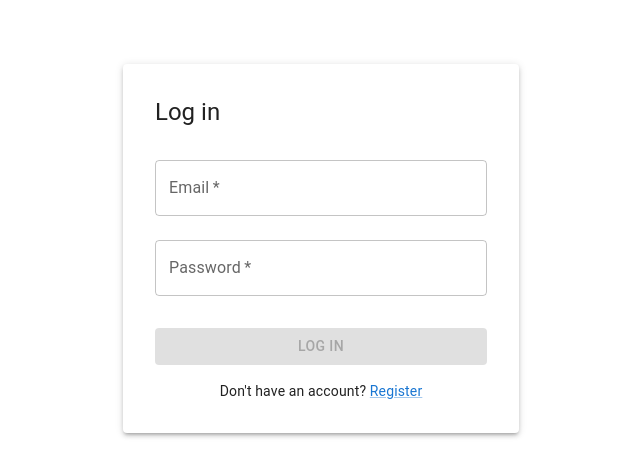
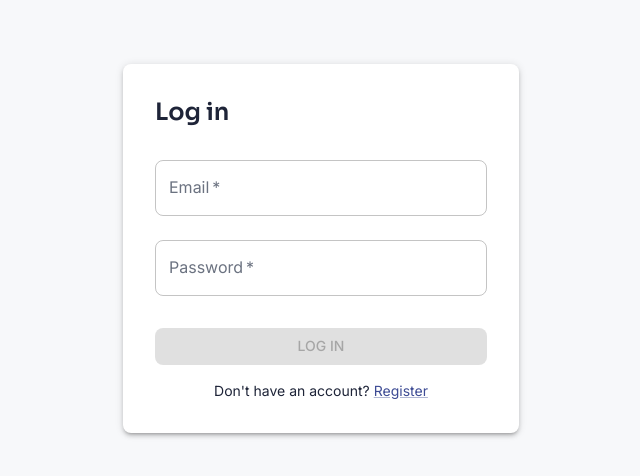
Before and after one commit to adedhi/job-tracker, a React (Vite) app in the folder frontend/: page /login in a window 1280 px wide. Shown: the top 476 px of the page, without its empty margins (319-959 px from the left). Built offline with nearby package versions, Linux system fonts and the light colour scheme; no server answers.

Commit message:
Added theme.ts
- Has the main colors for the app

```diff
--- a/frontend/index.html
+++ b/frontend/index.html
@@ -3,6 +3,8 @@
   <head>
     <meta charset="UTF-8" />
     <!-- <link rel="icon" type="image/svg+xml" href="/favicon.svg" /> -->
+    <link rel="preconnect" href="https://fonts.googleapis.com">
+    <link href="https://fonts.googleapis.com/css2?family=Sora:wght@500;600;700&family=Inter:wght@400;500;600&family=IBM+Plex+Mono:wght@400;500&display=swap" rel="stylesheet">
     <meta name="viewport" content="width=device-width, initial-scale=1.0" />
     <title>frontend</title>
   </head>
--- a/frontend/src/main.tsx
+++ b/frontend/src/main.tsx
@@ -1,16 +1,21 @@
 import { StrictMode } from 'react'
 import { createRoot } from 'react-dom/client'
 import { BrowserRouter } from 'react-router-dom';
+import { ThemeProvider, CssBaseline } from '@mui/material';
 import './index.css';
 import App from './App.tsx';
+import { theme } from './theme';
 import { AuthProvider } from './context/AuthContext.tsx';
 
 createRoot(document.getElementById('root')!).render(
   <StrictMode>
-    <BrowserRouter>
-      <AuthProvider>
-        <App />
-      </AuthProvider>
-    </BrowserRouter>
+    <ThemeProvider theme={theme}>
+      <CssBaseline />
+      <BrowserRouter>
+        <AuthProvider>
+          <App />
+        </AuthProvider>
+      </BrowserRouter>
+    </ThemeProvider>
   </StrictMode>,
 )
--- /dev/null
+++ b/frontend/src/theme.ts
@@ -0,0 +1,40 @@
+import { createTheme } from '@mui/material';
+
+export const STATUS_COLORS = {
+    APPLIED: "#6B7A99",
+    INTERVIEWING: "#C98A2C",
+    REJECTED: "#2F8F5B",
+    OFFER: "#2A6F6F",
+    ACCEPTED: "#A6483A"
+} as const;
+
+export const theme = createTheme({
+    palette: {
+        background: { default: "#F7F8FA", paper: "#FFFFFF" },
+        primary: { main: "#3D4B94" },
+        text: { primary: "#1E2438", secondary: "#6B7280" },
+        divider: "#D8DCE5",
+    },
+    typography: {
+        fontFamily: '"Inter", sans-serif',
+        h1: { fontFamily: '"Sora", sans-serif', fontWeight: 600 },
+        h2: { fontFamily: '"Sora", sans-serif', fontWeight: 600 },
+        h3: { fontFamily: '"Sora", sans-serif', fontWeight: 600 },
+        h4: { fontFamily: '"Sora", sans-serif', fontWeight: 600 },
+        h5: { fontFamily: '"Sora", sans-serif', fontWeight: 600 },
+        h6: { fontFamily: '"Sora", sans-serif', fontWeight: 600 },
+    },
+    shape: { borderRadius: 8 },
+    components: {
+        MuiAppBar: {
+            styleOverrides: {
+                root: { backgroundColor: "#1E2438" },
+            },
+        },
+        MuiPaper: {
+            styleOverrides: {
+                root: { backgroundImage: "none" },
+            },
+        },
+    },
+});
```
